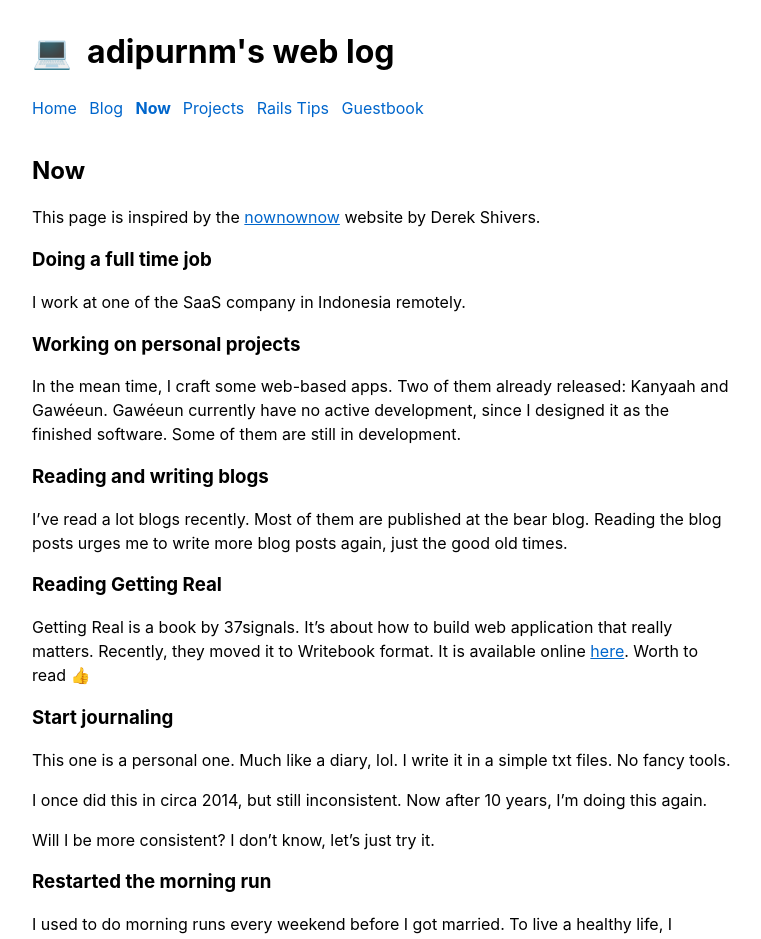
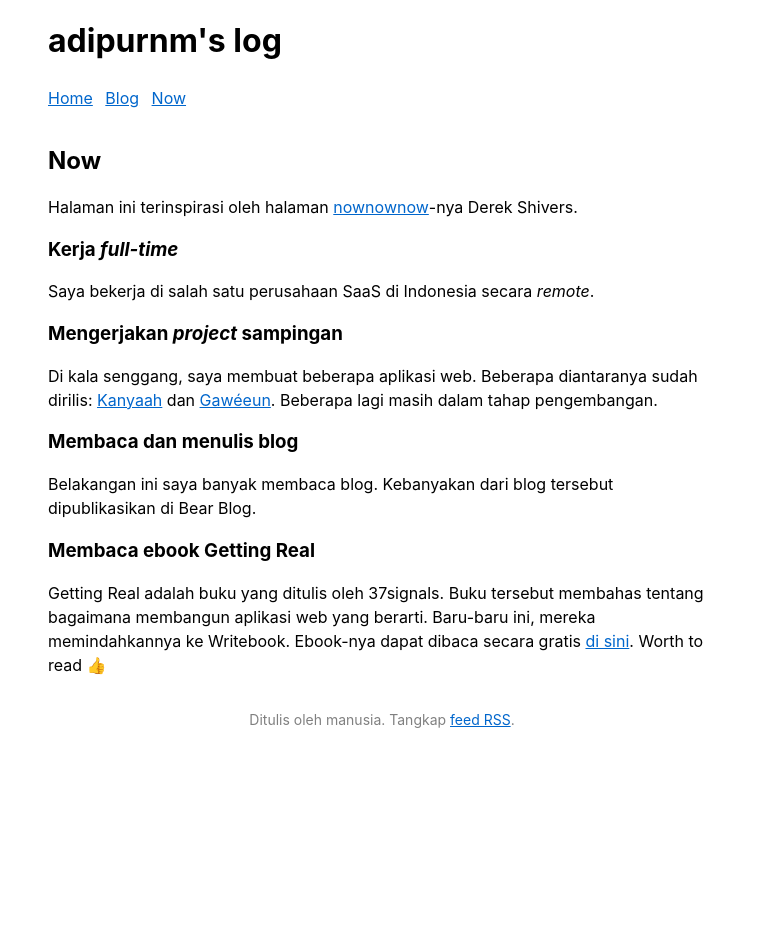
Before and after one commit to adiprnm/weblog, a Jekyll site: the page built from now.md, in a window 1280 px wide. Shown: the top 939 px of the page, without its empty margins (258-1019 px from the left). Built offline with Jekyll 4.4.1, drawn with Linux system fonts in a browser that asks for light colours; after the commit the page ends 900 px from its top, so only the background shows below that; some of the changed text lies outside the part shown.

Commit message:
Change it to bahasa

```diff
--- a/_config.yml
+++ b/_config.yml
@@ -1,8 +1,8 @@
 url: "https://adipurnm.my.id" # the base hostname & protocol for your site, e.g. http://example.com
 baseurl: "" # the subpath of your site, e.g. /blog
-title: "adipurnm's web log" # the name of your site, e.g. ACME Corp.
+title: "adipurnm's log" # the name of your site, e.g. ACME Corp.
 tagline: ""
-description: programming, tech, gaming, and daily life.
+description: kebun digital
 author: Adi Purnama
 twitter:
   card: summary
--- a/_data/navlinks.yml
+++ b/_data/navlinks.yml
@@ -4,9 +4,3 @@
   url: /blog
 - name: Now
   url: /now
-- name: Projects
-  url: /projects
-- name: Rails Tips
-  url: /rails-tips
-- name: Guestbook
-  url: /guestbook
--- a/_layouts/default.html
+++ b/_layouts/default.html
@@ -3,67 +3,38 @@
   <head>
     <meta name="viewport" content="width=device-width, initial-scale=1">
     <meta charset="utf-8">
-    <link rel="icon" href="/assets/images/favicon.png">
+    <link rel="icon" href="/assets/images/favicon.svg">
     <link rel="stylesheet" href="{{ "/assets/css/main.css" | relative_url }}">
     {% seo %}
   </head>
   <body>
-    <main class="container">
+    <main class="container px-4">
       {% assign links = "/, /blog" | split: ", " %}
       {% assign navlinks = site.data.navlinks | map: "url" %}
       <heading>
-        <h1 class="mt-8">💻&nbsp; {{ site.title }}</h1>
+        <h1>{{ site.title }}</h1>
         <nav class="leading-loose">
           {% for link in site.data.navlinks %}
-            {% if link.url == page.url %}
-              <strong>
-                <a class="mr-2" href="{{ link.url }}">{{ link.name }}</a>
-              </strong>
-            {% else %}
-              <a class="mr-2" href="{{ link.url }}">{{ link.name }}</a>
-            {% endif %}
+            <a class="mr-2" href="{{ link.url }}">{{ link.name }}</a>
           {% endfor %}
         </nav>
       </heading>
-      <article class="my-8">
+      <article class="mt-8">
         {% unless links contains page.url %}
           {% unless navlinks contains page.url %}
             <p class="mb-2">
               <small class="text-gray">
-                {{ page.date | date: "%B %-d, %Y" }}
-                ·
-                {% assign reading_time = content | number_of_words | divided_by: 238.0 | ceil %}
-                  {% if reading_time > 1 %}{{ reading_time }} minutes read{% else %}{{ reading_time }} minute read{% endif %}
+                {{ page.date | date: "%b %-d, %Y" }}
               </small>
             </p>
           {% endunless%}
-          <h1 class="mt-0">{{ page.title }}</h1>
+          <h1 class="mt-2">{{ page.title }}</h1>
         {% endunless %}
         {{ content }}
       </article>
-      {% unless links contains page.url %}
-        <nav class="flex mt-8 text-sm">
-          <div class="w-1/2 pr-2">
-            {% if page.previous %}
-              <a href="{{ page.previous.url }}">
-                ←<br>
-                {{ page.previous.title}}
-              </a>
-            {% endif %}
-          </div>
-          <div class="w-1/2 text-right pl-2">
-            {% if page.next %}
-              <a href="{{ page.next.url }}">
-                →<br>
-                {{ page.next.title}}
-              </a>
-            {% endif %}
-          </div>
-        </nav>
-      {% endunless %}
-      <footer class="text-gray my-16 text-center text-sm">
+      <footer class="text-gray mt-8 mb-16 text-center text-sm">
         <p>
-          Written by human. Grab the <a class="underline" href="/feed.xml">RSS Feed</a>.
+          Ditulis oleh manusia. Tangkap <a class="underline" href="/feed.xml">feed RSS</a>.
         </p>
       </footer>
     </main>
--- a/_sass/base.scss
+++ b/_sass/base.scss
@@ -1,14 +1,18 @@
 $backgroundColor: #ffffff;
 $bodyColor: #000000;
+$primaryColor: #0066cc;
 $bodyFont: -apple-system,BlinkMacSystemFont,"Segoe UI",Helvetica,Arial,sans-serif,"Apple Color Emoji","Segoe UI Emoji","Segoe UI Symbol";
 
 * { box-sizing: border-box; }
 
 body {
-  background: $backgroundColor;
-  color: $bodyColor;
   font-family: $bodyFont;
+  margin: 0;
+  padding: 0;
 }
+
+a { color: $primaryColor; }
+li a { text-decoration: none; }
 
 blockquote {
   color: gray;
@@ -20,11 +24,10 @@ blockquote {
   margin-left: 0;
 }
 
-p > code, li > code, h2 > code {
-  font-family: Monospace;
-  background-color: #dfdfdf;
-  padding: 0.125rem 0.25rem;
-  border-radius: 0.25rem;
+p code, li code, h1 code, h2 code, h3 code, h4 code, h5 code, h6 code {
+  background-color: #f1f1f1; /* light gray */
+  border-radius: 3px;
+  padding: 2px 4px;
 }
 
 p, li { line-height: 1.5em; }
@@ -63,10 +66,6 @@ p img + em {
   color: gray;
 }
 
-a { text-decoration: none; color: #0066cc; }
-a:visited { color:  #00478F; }
-nav a:visited { color: #0066cc; }
-
 .container {
   max-width: 700px;
   margin: 0 auto;
@@ -96,6 +95,7 @@ nav a:visited { color: #0066cc; }
 .p-2 { padding: 0.5rem; }
 .pr-2 { padding-right: 0.5rem; }
 .pl-2 { padding-left: 0.5rem; }
+.px-4 { padding-left: 1rem; padding-right: 1rem; }
 .inline-block { display: inline-block; }
 .inline { display: inline; }
 .block { display: block; }
@@ -148,7 +148,7 @@ nav a:visited { color: #0066cc; }
     color: #7A7E8A;
     border-left: 2px solid #7A7E8A;
   }
-  p > code, li > code, h2 > code {
+  p code, li code, h1 code, h2 code, h3 code, h4 code, h5 code, h6 code {
     background-color: #252836;
     color: #B0B3BA;
   }
@@ -160,7 +160,6 @@ nav a:visited { color: #0066cc; }
   border-radius: 8px;
   padding: 1rem;
   color: #FFFFFF;
-  box-shadow: 0px 4px 8px rgba(0, 0, 0, 0.25);
   line-height: 1.5;
   font-size: 14px;
   overflow-x: scroll;
--- a/now.md
+++ b/now.md
@@ -5,29 +5,16 @@ permalink: /now
 description: List of the things I am doing recently. I prefer put this on by blog rather than social media.
 ---
 
-This page is inspired by the [nownownow](https://nownownow.com/about){:target="blank"} website by Derek Shivers.
+Halaman ini terinspirasi oleh halaman [nownownow](https://nownownow.com/about){:target="blank"}-nya Derek Shivers.
 
-### Doing a full time job
-I work at one of the SaaS company in Indonesia remotely.
+### Kerja *full-time*
+Saya bekerja di salah satu perusahaan SaaS di Indonesia secara *remote*.
 
-### Working on personal projects
-In the mean time, I craft some web-based apps. Two of them already released: Kanyaah and Gawéeun. Gawéeun currently have no active development, since I designed it as the finished software. Some of them are still in development.
+### Mengerjakan *project* sampingan
+Di kala senggang, saya membuat beberapa aplikasi web. Beberapa diantaranya sudah dirilis: [Kanyaah](https://kanyaah) dan [Gawéeun](https://gaweeun.my.id). Beberapa lagi masih dalam tahap pengembangan.
 
-### Reading and writing blogs
-I’ve read a lot blogs recently. Most of them are published at the bear blog. Reading the blog posts urges me to write more blog posts again, just the good old times.
+### Membaca dan menulis blog
+Belakangan ini saya banyak membaca blog. Kebanyakan dari blog tersebut dipublikasikan di Bear Blog.
 
-### Reading Getting Real
-Getting Real is a book by 37signals. It's about how to build web application that really matters. Recently, they moved it to Writebook format. It is available online [here](https://books.37signals.com/8/getting-real){:target="blank"}. Worth to read 👍
-
-### Start journaling
-This one is a personal one. Much like a diary, lol. I write it in a simple txt files. No fancy tools.
-
-I once did this in circa 2014, but still inconsistent. Now after 10 years, I’m doing this again.
-
-Will I be more consistent? I don’t know, let’s just try it.
-
-### Restarted the morning run
-
-I used to do morning runs every weekend before I got married. To live a healthy life, I restarted to do morning runs again recently.
-
-<iframe height='454' style="width: 100%" frameborder='0' allowtransparency='true' scrolling='no' src='https://www.strava.com/athletes/82044837/latest-rides/5f58577190061e1da91be2594977e2c29ff238bc'></iframe>
+### Membaca ebook Getting Real
+Getting Real adalah buku yang ditulis oleh 37signals. Buku tersebut membahas tentang bagaimana membangun aplikasi web yang berarti. Baru-baru ini, mereka memindahkannya ke Writebook. Ebook-nya dapat dibaca secara gratis [di sini](https://books.37signals.com/8/getting-real){:target="blank"}. Worth to read 👍
```
Also changed, not shown: index.html (+6 -10 lines), assets/images/favicon.svg (added).
